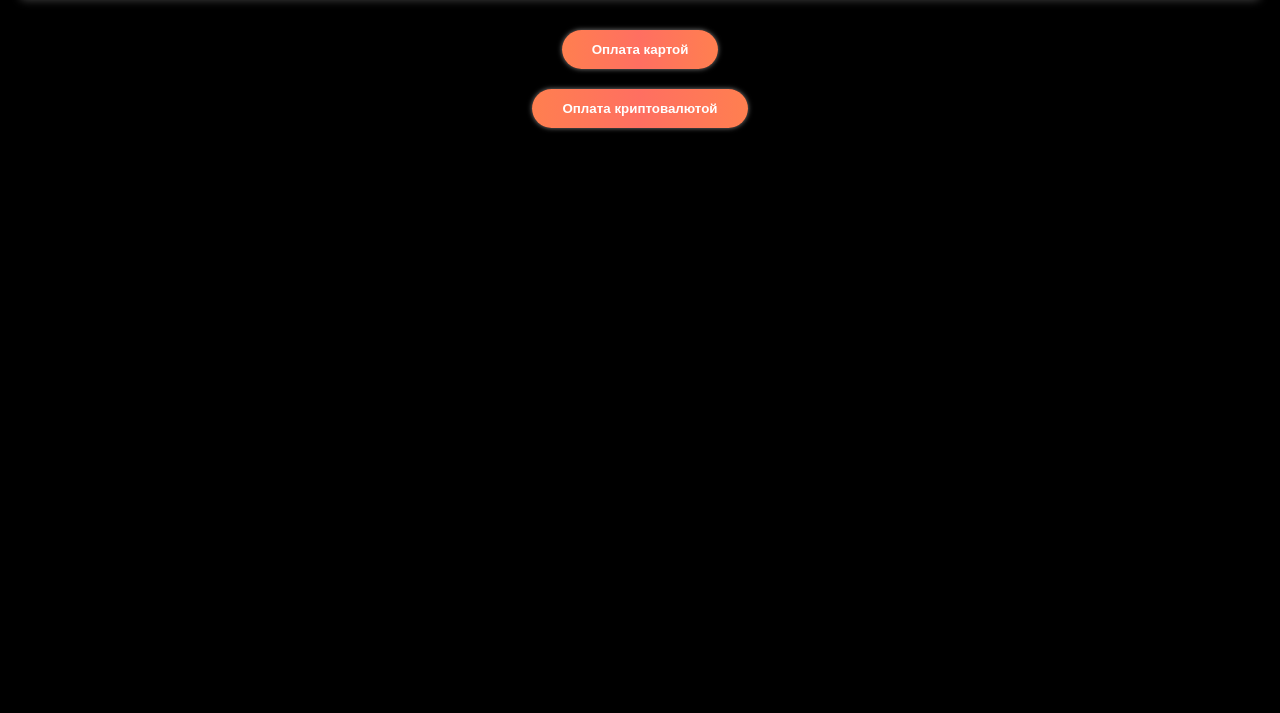
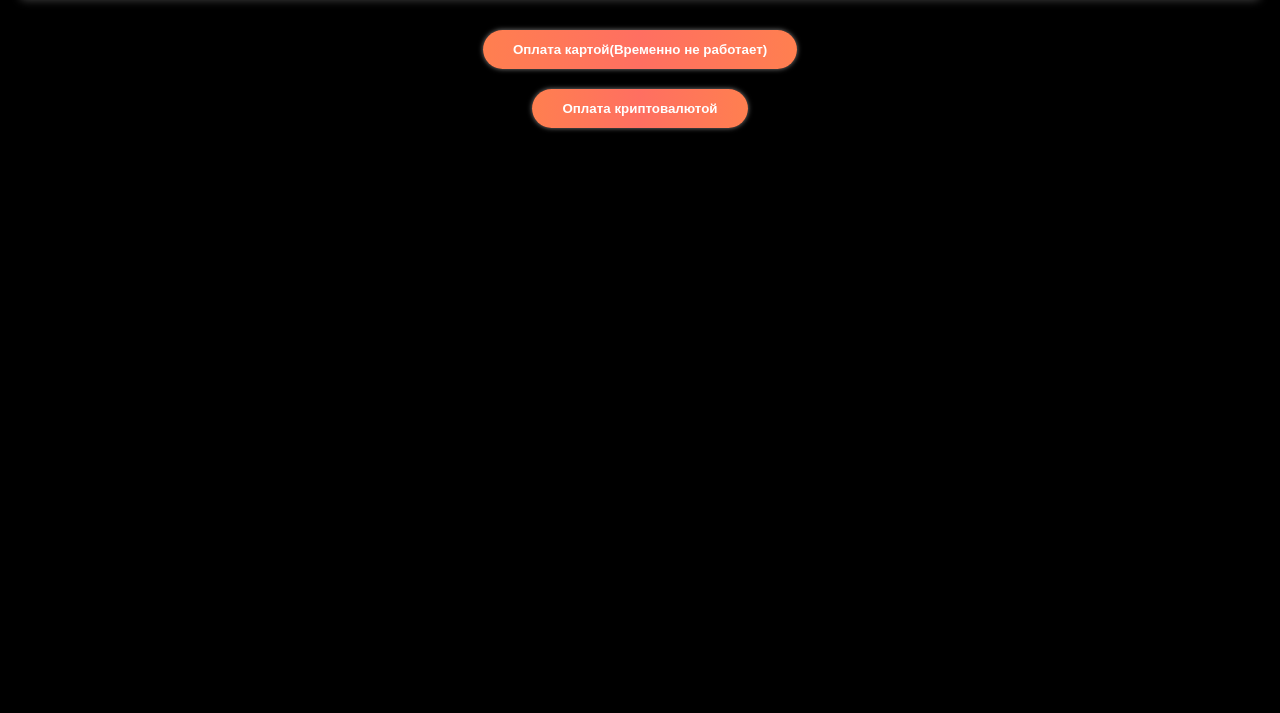
Before and after one commit to flodiss/swater, a plain HTML site: page fsf.html in a window 1280 px wide. Shown: the part 87-800 px from the top of the page. Drawn offline with Linux system fonts and the light colour scheme.

Commit message:
fsf.html

```diff
--- a/fsf.html
+++ b/fsf.html
@@ -79,7 +79,7 @@
   </header>
 
   <div class="content">
-    <button onclick="window.location.href='https://www.donationalerts.com/r/jenyabepxobhi'">Оплата картой</button>
+    <button onclick="window.location.href='https://www.donationalerts.com/r/jenyabepxobhi'">Оплата картой(Временно не работает)</button>
     <button onclick="window.location.href='https://t.me/send?start=IVlmBxLLKZNn'">Оплата криптовалютой</button>
   </div>
 </body>
```
